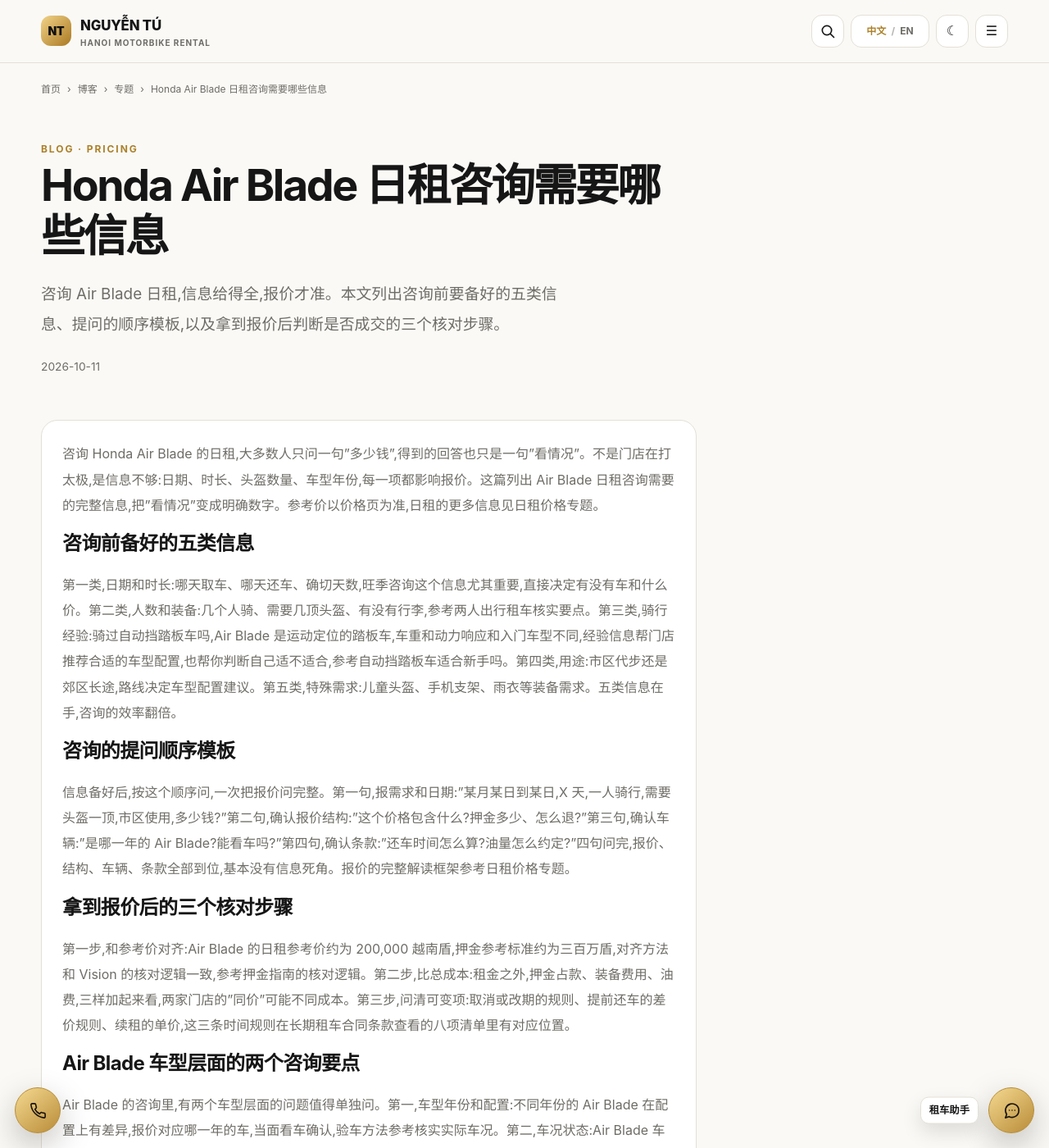
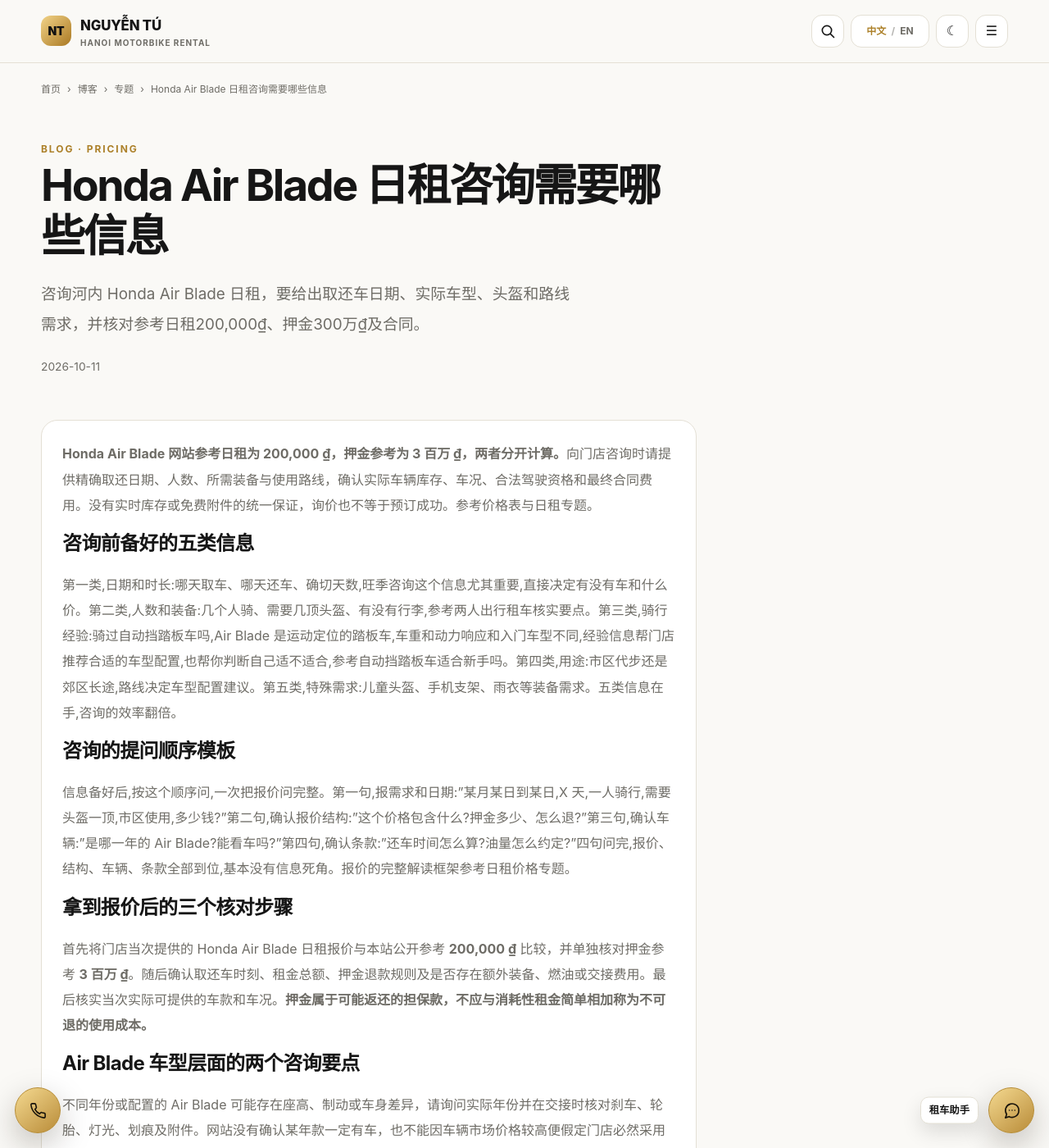
Before and after one commit to thuexemayhanoi/china, a Jekyll site: the page built from _posts/2026-10-11-hanoi-pricing-daily-04.md, in a window 1280 px wide and 1400 px high. Shown: the whole window at 82% size. Built offline with Jekyll 4.4.1, drawn with Linux system fonts in a browser that asks for light colours; some of the changed text lies outside the part shown.

Commit message:
seo(china): answer-first audited pricing/deposit article 2026-10-11-hanoi-pricing-daily-04.md

```diff
--- a/_posts/2026-10-11-hanoi-pricing-daily-04.md
+++ b/_posts/2026-10-11-hanoi-pricing-daily-04.md
@@ -5,14 +5,15 @@
 subtopic: "daily"
 permalink: "/blog/hanoi-pricing-daily-04/"
 title: "Honda Air Blade 日租咨询需要哪些信息"
-description: "咨询 Air Blade 日租,信息给得全,报价才准。本文列出咨询前要备好的五类信息、提问的顺序模板,以及拿到报价后判断是否成交的三个核对步骤。"
+description: "咨询河内 Honda Air Blade 日租，要给出取还车日期、实际车型、头盔和路线需求，并核对参考日租200,000₫、押金300万₫及合同。"
+last_modified_at: "2026-10-12"
 primary_keyword: "河内摩托车日租价格"
 date: "2026-10-11 17:49:34 +0700"
 seo_silo: "pricing/daily"
 breadcrumbs: [{"label": "博客", "href": "/blog/"}, {"label": "专题", "href": "/topics/pricing/daily/"}, {"label": "Honda Air Blade 日租咨询需要哪些信息"}]
 publication_method: "automated_qa"
 ---
-咨询 Honda Air Blade 的日租,大多数人只问一句"多少钱",得到的回答也只是一句"看情况"。不是门店在打太极,是信息不够:日期、时长、头盔数量、车型年份,每一项都影响报价。这篇列出 Air Blade 日租咨询需要的完整信息,把"看情况"变成明确数字。参考价以[价格页](/prices/)为准,日租的更多信息见[日租价格专题](/topics/pricing/daily/)。
+**Honda Air Blade 网站参考日租为 {{ site.data.vehicles[2].display.day }}，押金参考为 {{ site.data.vehicles[2].deposit }}，两者分开计算。**向门店咨询时请提供精确取还日期、人数、所需装备与使用路线，确认实际车辆库存、车况、合法驾驶资格和最终合同费用。没有实时库存或免费附件的统一保证，询价也不等于预订成功。参考[价格表](/prices/)与[日租专题](/topics/pricing/daily/)。
 
 ## 咨询前备好的五类信息
 
@@ -24,11 +25,11 @@
 
 ## 拿到报价后的三个核对步骤
 
-第一步,和参考价对齐:Air Blade 的日租参考价约为 200,000 越南盾,押金参考标准约为三百万盾,对齐方法和 Vision 的核对逻辑一致,参考[押金指南](/topics/pricing/deposits/)的核对逻辑。第二步,比总成本:租金之外,押金占款、装备费用、油费,三样加起来看,两家门店的"同价"可能不同成本。第三步,问清可变项:取消或改期的规则、提前还车的差价规则、续租的单价,这三条时间规则在[长期租车合同条款查看](/blog/hanoi-rental-longterm-17/)的八项清单里有对应位置。
+首先将门店当次提供的 Honda Air Blade 日租报价与本站公开参考 <strong>{{ site.data.vehicles[2].display.day }}</strong> 比较，并单独核对押金参考 <strong>{{ site.data.vehicles[2].deposit }}</strong>。随后确认取还车时刻、租金总额、押金退款规则及是否存在额外装备、燃油或交接费用。最后核实当次实际可提供的车款和车况。**押金属于可能返还的担保款，不应与消耗性租金简单相加称为不可退的使用成本。**
 
 ## Air Blade 车型层面的两个咨询要点
 
-Air Blade 的咨询里,有两个车型层面的问题值得单独问。第一,车型年份和配置:不同年份的 Air Blade 在配置上有差异,报价对应哪一年的车,当面看车确认,验车方法参考[核实实际车况](/blog/hanoi-rental-scooters-04/)。第二,车况状态:Air Blade 车价较高,门店对车况在意,取车时的验车标准也应该更高,流程见[租车行交车检查步骤](/blog/hanoi-rental-scooters-19/),押金条款的核对参考[Air Blade 月租的押金核对清单](/blog/hanoi-rental-longterm-14/),日租同样适用。
+不同年份或配置的 Air Blade 可能存在座高、制动或车身差异，请询问实际年份并在交接时核对刹车、轮胎、灯光、划痕及附件。网站没有确认某年款一定有车，也不能因车辆市场价格较高便假定门店必然采用更严格的验车标准。安全检查标准应适用于所有租用车辆，参考[交车检查](/blog/hanoi-rental-scooters-19/)。
 
 ## 咨询之外的功课
 
```
